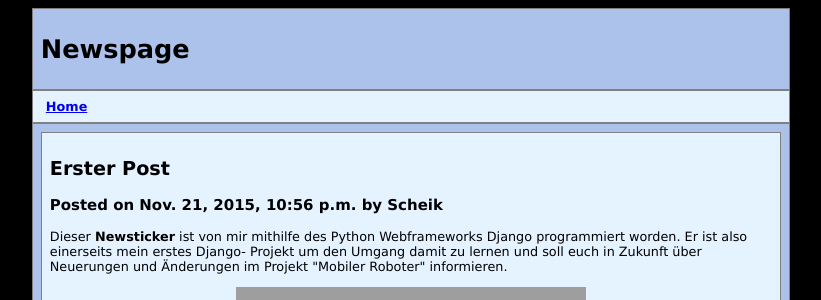
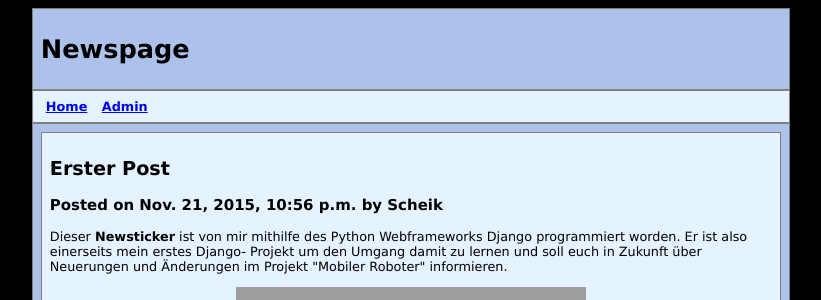
Before and after one commit to Scheik/webserver_root, a Django app: page /Newspage/ in a window 1280 px wide. Shown: the top 300 px of the page, without its empty margins (229-1050 px from the left). Run offline with Django 3.2, Linux system fonts and the light colour scheme; data comes from the database, SQL or seed files in the repository; both versions use the stored data as it was after the commit; grey boxes are pictures that could not be loaded.

Commit message:
Update newspage

```diff
--- a/News/templates/newspage.html
+++ b/News/templates/newspage.html
@@ -31,6 +31,7 @@
 		<nav style="background-color:#e5f2ff">
 			<ul><b>
 				<li><a href="http://robotik.ddns.net">Home</a></li>
+				<li><a href="http://robotik.ddns.net:8000/admin">Admin</a></li>
 			</ul></b>
 		</nav>
 
```
Also changed, not shown: News/News.sqlite3, 1 other file.
